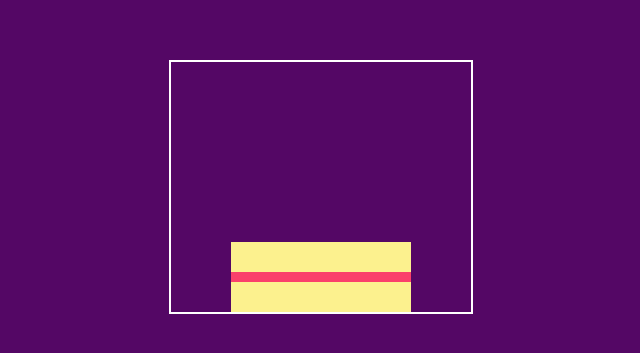
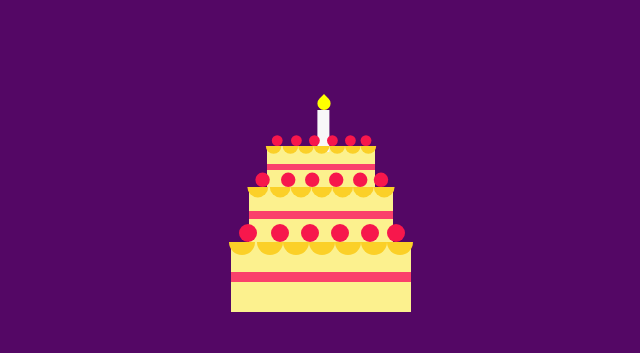
Before and after one commit to nijin26/CSS_Pure_Images, a plain HTML site: page Birthday Cake/index.html in a window 1280 px wide. Shown: the part 213-566 px from the top of the page, without its empty margins (319-959 px from the left). Drawn offline with Linux system fonts and the light colour scheme.

Commit message:
Birthday Cake Completed

```diff
--- a/Birthday Cake/index.html
+++ b/Birthday Cake/index.html
@@ -1,11 +1,12 @@
 <!DOCTYPE html>
 <html lang="en">
   <head>
-    <meta charset="UTF-8">
-    <link rel="stylesheet" href="style.css">
-    <meta name="viewport" content="width=device-width, initial-scale=1.0">
+    <meta charset="UTF-8" />
+    <link rel="stylesheet" href="style.css" />
+    <meta name="viewport" content="width=device-width, initial-scale=1.0" />
     <title>Birthday Cake</title>
   </head>
+
   <body>
     <div class="container">
       <div class="cake c1">
@@ -19,8 +20,58 @@
           <div></div>
           <div></div>
         </div>
+        <div class="cherries">
+          <div></div>
+          <div></div>
+          <div></div>
+          <div></div>
+          <div></div>
+          <div></div>
         </div>
-
+      </div>
+      <div class="cake c2">
+        <div class="cream"></div>
+        <div class="icing">
+          <div></div>
+          <div></div>
+          <div></div>
+          <div></div>
+          <div></div>
+          <div></div>
+          <div></div>
+        </div>
+        <div class="cherries">
+          <div></div>
+          <div></div>
+          <div></div>
+          <div></div>
+          <div></div>
+          <div></div>
+        </div>
+      </div>
+      <div class="cake c3">
+        <div class="cream"></div>
+        <div class="icing">
+          <div></div>
+          <div></div>
+          <div></div>
+          <div></div>
+          <div></div>
+          <div></div>
+          <div></div>
+        </div>
+        <div class="cherries">
+          <div></div>
+          <div></div>
+          <div></div>
+          <div></div>
+          <div></div>
+          <div></div>
+        </div>
+        <div class="candle">
+          <div class="flame"></div>
+        </div>
+      </div>
     </div>
   </body>
 </html>
--- a/Birthday Cake/style.css
+++ b/Birthday Cake/style.css
@@ -7,7 +7,6 @@ body {
 .container {
   height: 250px;
   width: 300px;
-  border: 2px solid white;
   position: absolute;
   margin: auto;
   top: 0;
@@ -35,3 +34,104 @@ body {
   position: absolute;
   top: 30px;
 }
+
+.icing {
+  position: relative;
+}
+
+.icing > div {
+  background-color: #fbd028;
+  height: 12.5px;
+  width: 26px;
+  border-radius: 0 0 26px 26px;
+  position: absolute;
+}
+
+.icing > div:nth-child(1) {
+  left: -2px;
+}
+.icing > div:nth-child(2) {
+  left: 26px;
+}
+.icing > div:nth-child(3) {
+  left: 52px;
+}
+.icing > div:nth-child(4) {
+  left: 78px;
+}
+.icing > div:nth-child(5) {
+  left: 104px;
+}
+.icing > div:nth-child(6) {
+  left: 130px;
+}
+.icing > div:nth-child(7) {
+  left: 156px;
+}
+
+.cherries > div {
+  background-color: #f7174c;
+  height: 18px;
+  width: 18px;
+  border-radius: 50%;
+  position: absolute;
+  top: -18px;
+}
+
+.cherries > div:nth-child(1) {
+  left: 8px;
+}
+
+.cherries > div:nth-child(2) {
+  left: 40px;
+}
+
+.cherries > div:nth-child(3) {
+  left: 70px;
+}
+
+.cherries > div:nth-child(4) {
+  left: 100px;
+}
+
+.cherries > div:nth-child(5) {
+  left: 130px;
+}
+
+.cherries > div:nth-child(6) {
+  left: 156px;
+}
+
+.c2 {
+  transform: scale(0.8);
+  bottom: 62px;
+  left: 60px;
+  z-index: -1;
+}
+
+.c3 {
+  transform: scale(0.6);
+  bottom: 110px;
+  left: 60px;
+  z-index: -2;
+}
+
+.candle {
+  background-color: #f8f8f8;
+  height: 70px;
+  width: 20px;
+  position: absolute;
+  z-index: -3;
+  bottom: 60px;
+  left: 84px;
+}
+
+.flame {
+  background-color: yellow;
+  height: 22px;
+  width: 22px;
+  border-radius: 0 50% 50% 50%;
+  position: absolute;
+  top: -22px;
+  transform: rotate(45deg);
+}
```
Lines whose indentation alone changed are shown as unchanged.
